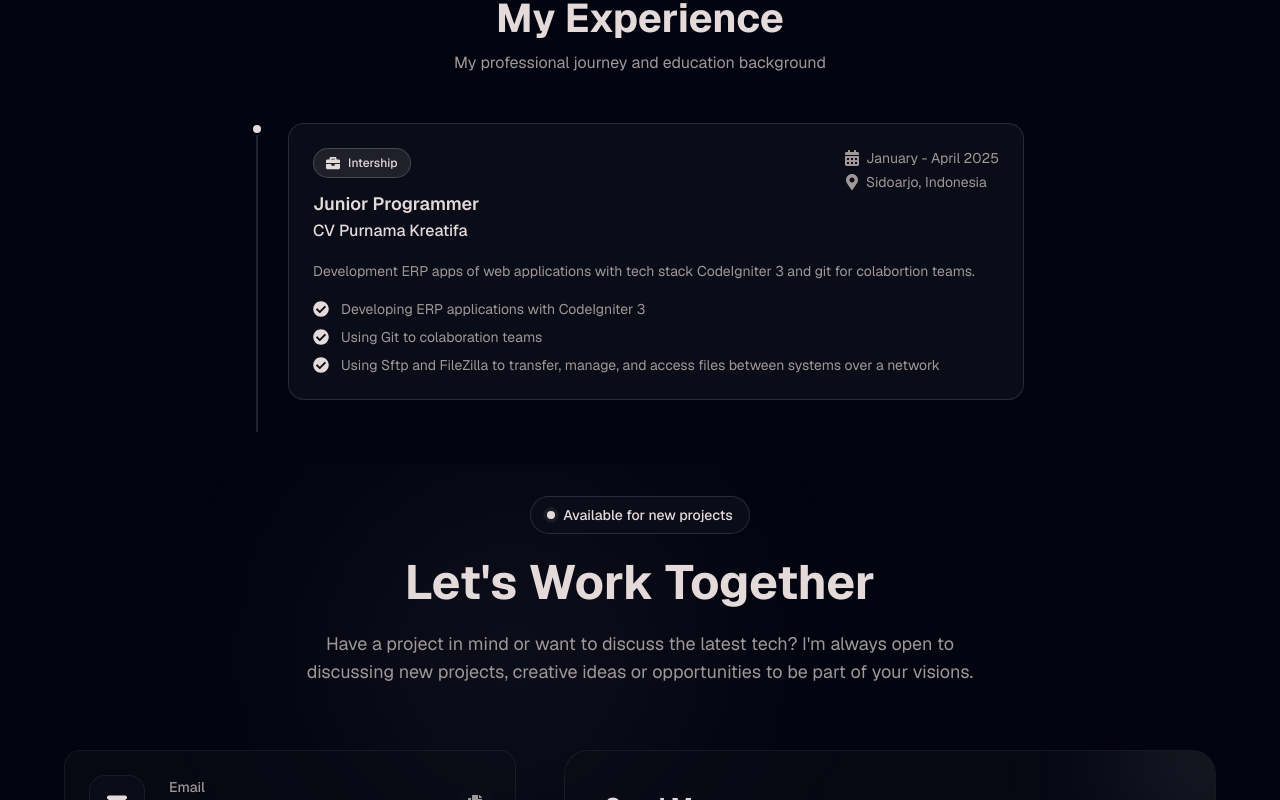
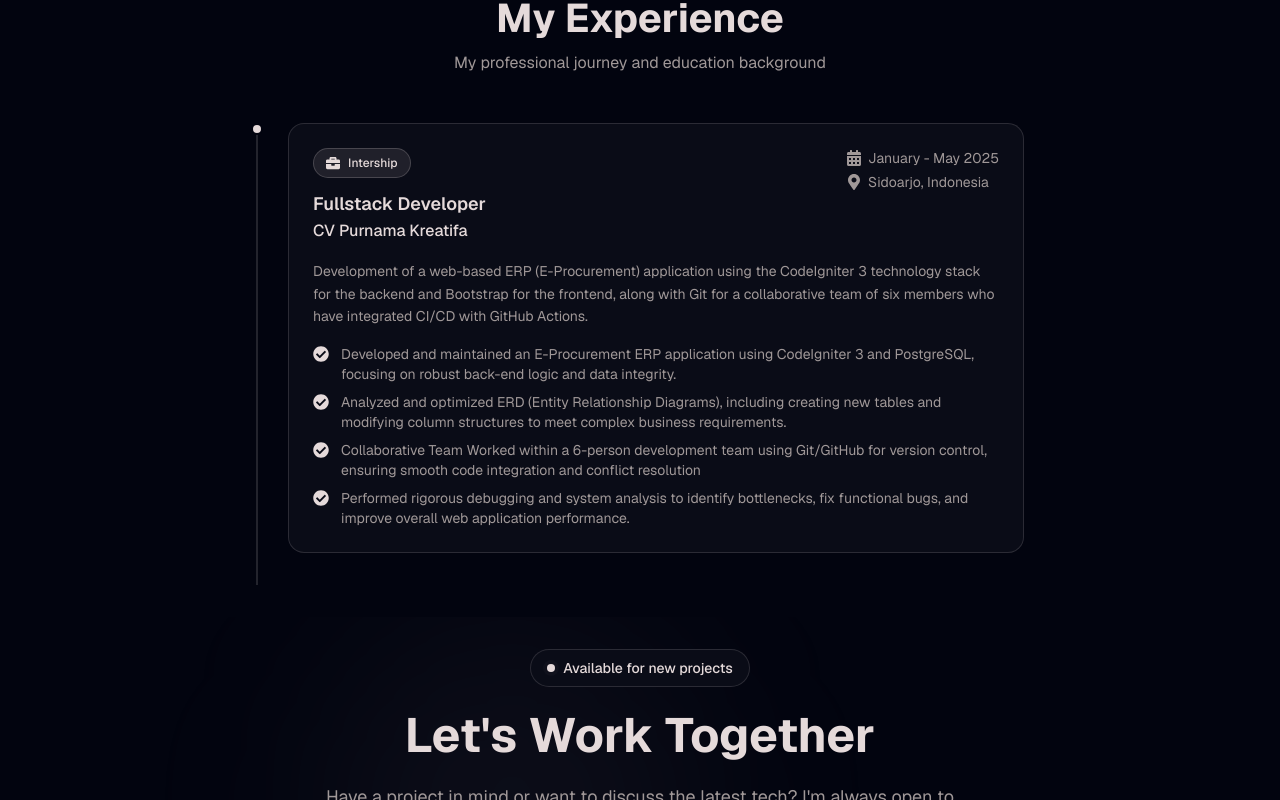
Before and after one commit to Afaandii/my-portfolio, a Next.js app: page / in a window 1280 px wide. Shown: the part 3200-4000 px from the top of the page. Built offline with nearby package versions, Linux system fonts and the light colour scheme.

Commit message:
editing work experience and remove preview link showcase project

```diff
--- a/src/components/Projects.tsx
+++ b/src/components/Projects.tsx
@@ -179,15 +179,7 @@ function ProjectCard({ project, index }: { project: any; index: number }) {
         <div className="absolute inset-0 bg-background/5" />
 
         {/* Hover Overlay with Buttons */}
-        <div className="absolute inset-0 bg-background/80 backdrop-blur-sm opacity-0 group-hover:opacity-100 transition-all duration-300 flex items-center justify-center gap-3">
-          <a
-            href={project.liveUrl}
-            target="_blank"
-            rel="noopener noreferrer"
-            className="px-5 py-2.5 rounded-lg bg-primary text-background text-sm font-medium hover:opacity-90 transition-all hover:-translate-y-0.5"
-          >
-            Live Demo
-          </a>
+        <div className="absolute inset-0 bg-background/50 backdrop-blur-sm opacity-0 group-hover:opacity-100 transition-all duration-300 flex items-center justify-center gap-3">
           <a
             href={project.githubUrl}
             target="_blank"
--- a/src/data/portfolioData.ts
+++ b/src/data/portfolioData.ts
@@ -59,7 +59,6 @@ export const projects = [
       "E-commerce platform with payment integration, inventory management, and report laba.",
     image: "/img/distro-zone.png",
     tags: ["React.js", "Golang", "PostgreSQL", "Supabase"],
-    liveUrl: "https://aplikasi-distro-zone-lsp-website.vercel.app",
     githubUrl: "https://github.com/Afaandii/aplikasi-distro-zone-lsp-website",
     featured: true,
   },
@@ -70,7 +69,6 @@ export const projects = [
       "Alamon Go company profile web application, for branding the Alamon Go milk business",
     image: "/img/company-profile.png",
     tags: ["Svelte", "Laravel", "Tailwind CSS"],
-    liveUrl: "https://company-profile-app-three.vercel.app",
     githubUrl: "https://github.com/Afaandii/company-profile-app",
     featured: true,
   },
@@ -81,7 +79,6 @@ export const projects = [
       "Molashes Landing page website for branding salon nail art and eyelash businesses.",
     image: "/img/molashes-salon.png",
     tags: ["HTML", "CSS", "Javascript"],
-    liveUrl: "https://syncdevelop.github.io/nailart-eyelash-landing-page",
     githubUrl: "https://github.com/SyncDevelop/nailart-eyelash-landing-page",
     featured: true,
   },
@@ -91,16 +88,17 @@ export const experience = [
   {
     id: 1,
     type: "Intership",
-    title: "Junior Programmer",
+    title: "Fullstack Developer",
     company: "CV Purnama Kreatifa",
     location: "Sidoarjo, Indonesia",
-    period: "January - April 2025",
+    period: "January - May 2025",
     description:
-      "Development ERP apps of web applications with tech stack CodeIgniter 3 and git for colabortion teams.",
+      "Development of a web-based ERP (E-Procurement) application using the CodeIgniter 3 technology stack for the backend and Bootstrap for the frontend, along with Git for a collaborative team of six members who have integrated CI/CD with GitHub Actions.",
     highlights: [
-      "Developing ERP applications with CodeIgniter 3",
-      "Using Git to colaboration teams",
-      "Using Sftp and FileZilla to transfer, manage, and access files between systems over a network",
+      "Developed and maintained an E-Procurement ERP application using CodeIgniter 3 and PostgreSQL, focusing on robust back-end logic and data integrity.",
+      "Analyzed and optimized ERD (Entity Relationship Diagrams), including creating new tables and modifying column structures to meet complex business requirements.",
+      "Collaborative Team Worked within a 6-person development team using Git/GitHub for version control, ensuring smooth code integration and conflict resolution",
+      "Performed rigorous debugging and system analysis to identify bottlenecks, fix functional bugs, and improve overall web application performance."
     ],
   },
   // {
```
